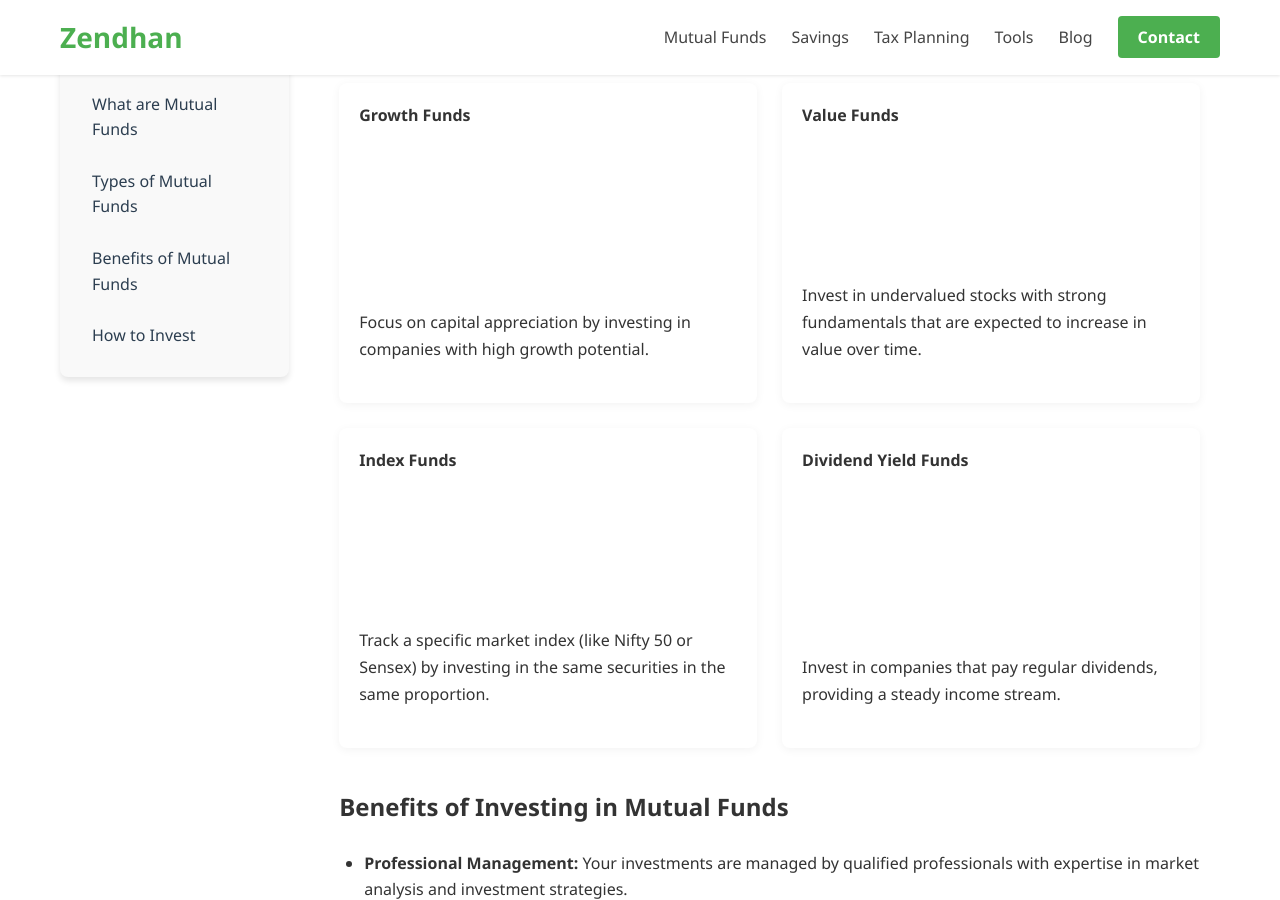
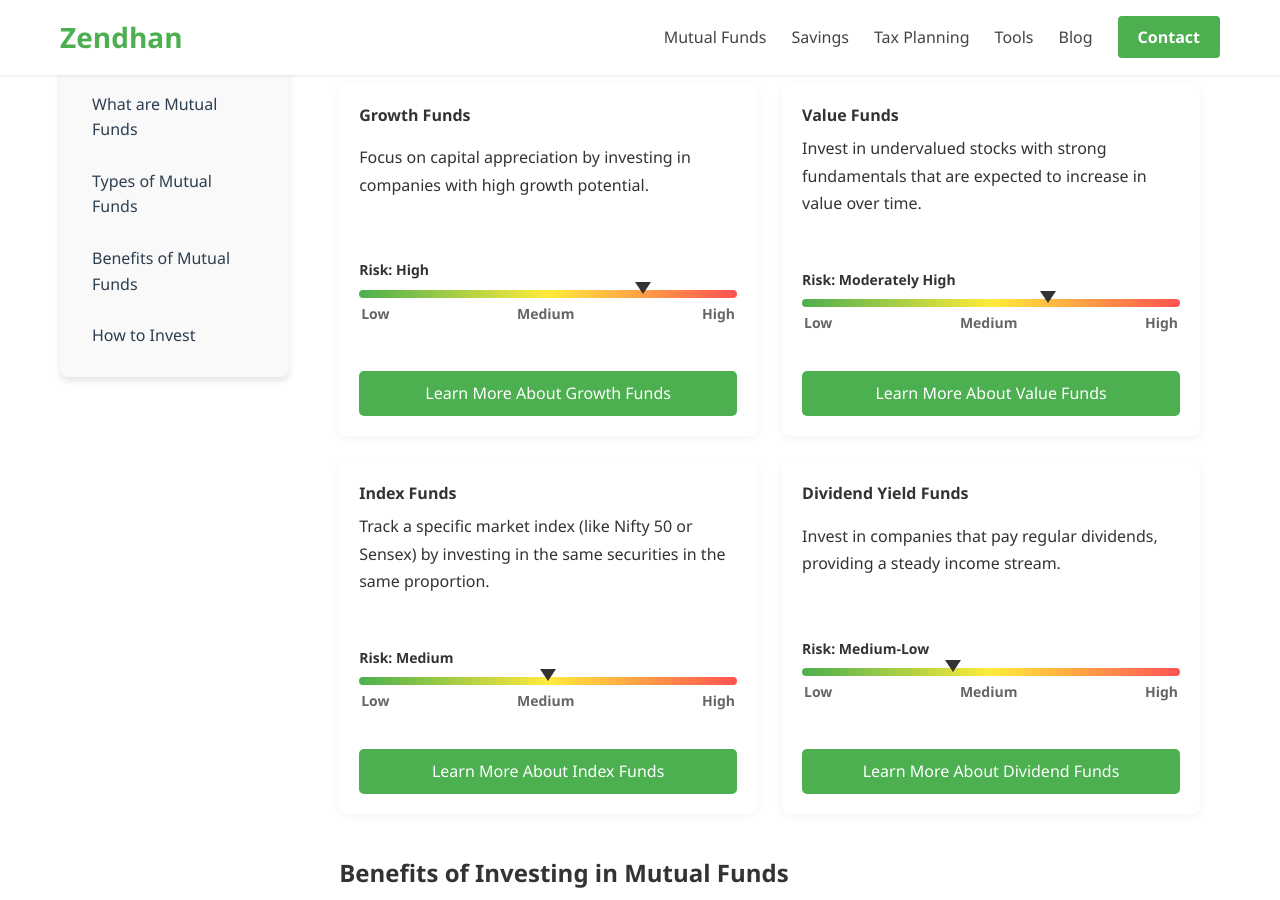
Before and after one commit to nandan11/zendhan, a Jekyll site: the page built from mutual-funds.html, in a window 1280 px wide and 900 px high, scrolled down 3160 px. Built offline with Jekyll 4.4.1, drawn with Linux system fonts in a browser that asks for light colours.

Commit message:
Update mutual-funds.html

```diff
--- a/mutual-funds.html
+++ b/mutual-funds.html
@@ -169,21 +169,81 @@ custom_css:
     <div class="fund-type">
         <h4>Growth Funds</h4>
         <p>Focus on capital appreciation by investing in companies with high growth potential.</p>
+
+        <div class="risk-level">
+            <span>Risk: High</span>
+            <div class="risk-meter-container">
+                <div class="risk-meter-scale"></div>
+                <div class="risk-pointer risk-high"></div>
+                <div class="risk-labels">
+                    <span>Low</span>
+                    <span>Medium</span>
+                    <span>High</span>
+                </div>
+            </div>
+        </div>
+
+        <a href="growth-funds.html" class="learn-more-button">Learn More About Growth Funds</a>
     </div>
 
     <div class="fund-type">
         <h4>Value Funds</h4>
         <p>Invest in undervalued stocks with strong fundamentals that are expected to increase in value over time.</p>
+
+        <div class="risk-level">
+            <span>Risk: Moderately High</span>
+            <div class="risk-meter-container">
+                <div class="risk-meter-scale"></div>
+                <div class="risk-pointer" style="left: 65%;"></div>
+                <div class="risk-labels">
+                    <span>Low</span>
+                    <span>Medium</span>
+                    <span>High</span>
+                </div>
+            </div>
+        </div>
+
+        <a href="value-funds.html" class="learn-more-button">Learn More About Value Funds</a>
     </div>
 
     <div class="fund-type">
         <h4>Index Funds</h4>
         <p>Track a specific market index (like Nifty 50 or Sensex) by investing in the same securities in the same proportion.</p>
+
+        <div class="risk-level">
+            <span>Risk: Medium</span>
+            <div class="risk-meter-container">
+                <div class="risk-meter-scale"></div>
+                <div class="risk-pointer risk-medium"></div>
+                <div class="risk-labels">
+                    <span>Low</span>
+                    <span>Medium</span>
+                    <span>High</span>
+                </div>
+            </div>
+        </div>
+
+        <a href="index-funds.html" class="learn-more-button">Learn More About Index Funds</a>
     </div>
 
     <div class="fund-type">
         <h4>Dividend Yield Funds</h4>
         <p>Invest in companies that pay regular dividends, providing a steady income stream.</p>
+
+        <div class="risk-level">
+            <span>Risk: Medium-Low</span>
+            <div class="risk-meter-container">
+                <div class="risk-meter-scale"></div>
+                <div class="risk-pointer" style="left: 40%;"></div>
+                <div class="risk-labels">
+                    <span>Low</span>
+                    <span>Medium</span>
+                    <span>High</span>
+                </div>
+            </div>
+        </div>
+
+        <a href="dividend-funds.html" class="learn-more-button">Learn More About Dividend Funds</a>
     </div>
 </div>
 
```
